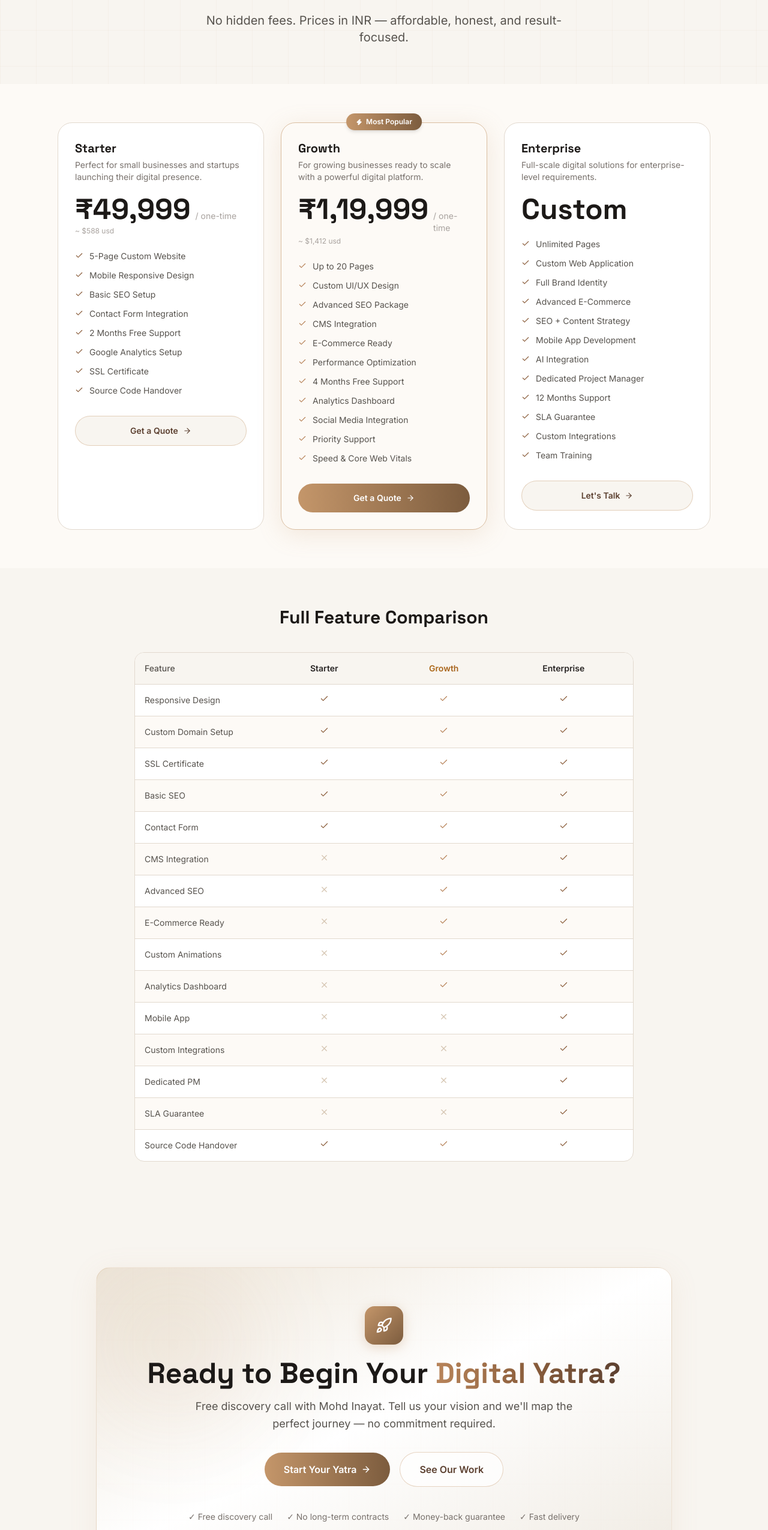
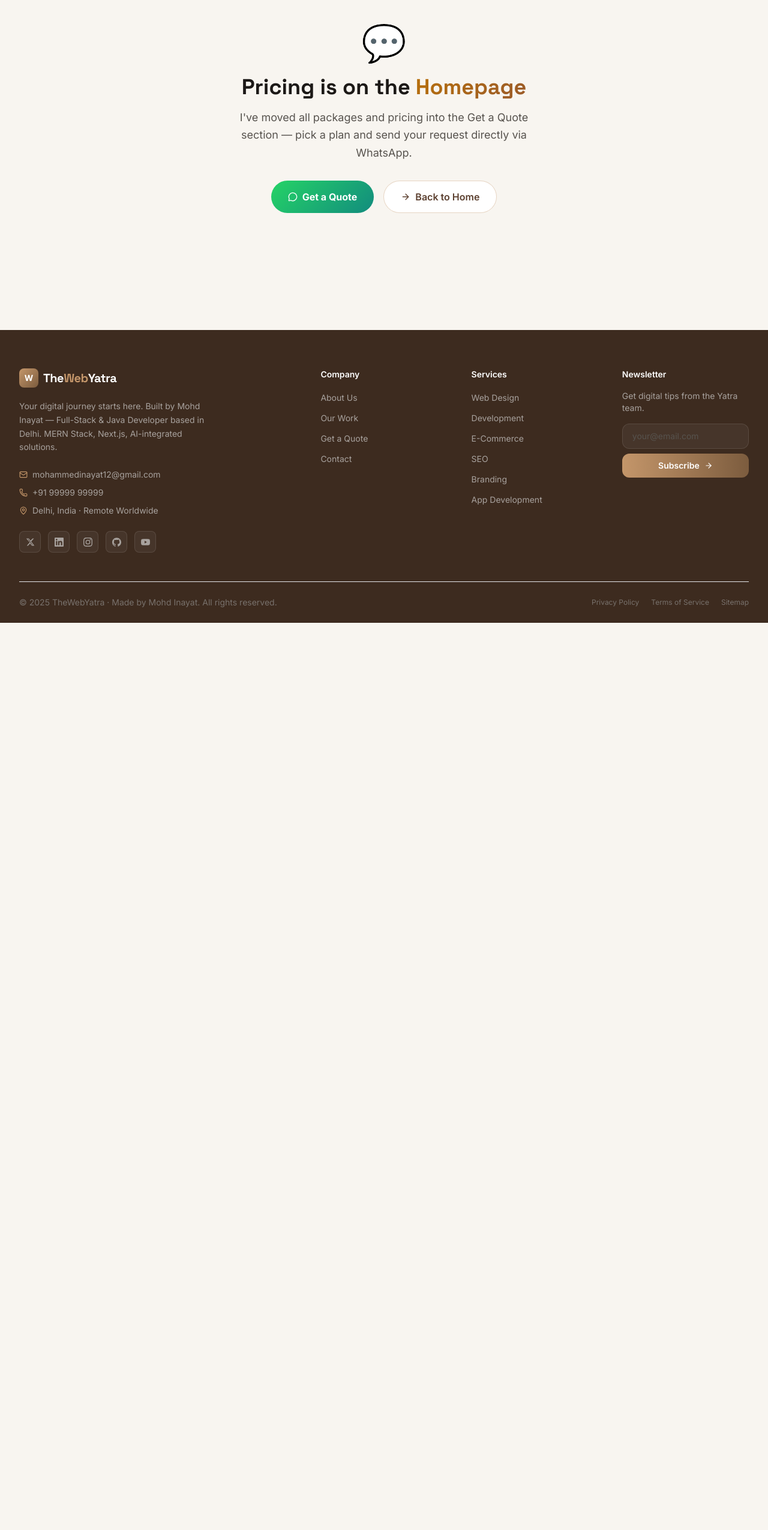
Before and after one commit to mohammedinayat57-cell/TheWebYatra, a Next.js app: page /pricing in a window 1280 px wide. Shown: the part 250-2800 px from the top of the page at 60% size. After the commit the page ends 1288 px from the top, so only its background shows below. Built offline with nearby package versions, Linux system fonts and the light colour scheme.

Commit message:
fix: navbar get a quote, cta whatsapp, pricing redirect, mobile responsive improvements

```diff
--- a/src/app/pricing/PricingPageClient.tsx
+++ b/src/app/pricing/PricingPageClient.tsx
@@ -1,146 +1,33 @@
 "use client";
 import { motion } from "framer-motion";
 import Link from "next/link";
-import { Check, X, Zap, ArrowRight } from "lucide-react";
-import { pricingPlans } from "@/lib/data";
-import CTABanner from "@/components/sections/CTABanner";
-
-const usdEquiv: Record<string, string> = {
-  "₹49,999": "~ $588 usd",
-  "₹1,19,999": "~ $1,412 usd",
-};
-
-const featureComparison = [
-  { feature: "Responsive Design",       starter: true,  growth: true,  enterprise: true },
-  { feature: "Custom Domain Setup",     starter: true,  growth: true,  enterprise: true },
-  { feature: "SSL Certificate",         starter: true,  growth: true,  enterprise: true },
-  { feature: "Basic SEO",               starter: true,  growth: true,  enterprise: true },
-  { feature: "Contact Form",            starter: true,  growth: true,  enterprise: true },
-  { feature: "CMS Integration",         starter: false, growth: true,  enterprise: true },
-  { feature: "Advanced SEO",            starter: false, growth: true,  enterprise: true },
-  { feature: "E-Commerce Ready",        starter: false, growth: true,  enterprise: true },
-  { feature: "Custom Animations",       starter: false, growth: true,  enterprise: true },
-  { feature: "Analytics Dashboard",     starter: false, growth: true,  enterprise: true },
-  { feature: "Mobile App",              starter: false, growth: false, enterprise: true },
-  { feature: "Custom Integrations",     starter: false, growth: false, enterprise: true },
-  { feature: "Dedicated PM",            starter: false, growth: false, enterprise: true },
-  { feature: "SLA Guarantee",           starter: false, growth: false, enterprise: true },
-  { feature: "Source Code Handover",    starter: true,  growth: true,  enterprise: true },
-];
+import { ArrowRight, MessageCircle } from "lucide-react";
 
 export default function PricingPageClient() {
   return (
-    <>
-      {/* Hero */}
-      <section className="relative pt-32 pb-16 bg-cream-100 dark:bg-dark-400 overflow-hidden">
-        <div className="absolute inset-0 animated-grid" />
-        <div className="relative max-w-4xl mx-auto px-4 sm:px-6 lg:px-8 text-center">
-          <motion.div initial={{ opacity: 0, y: 20 }} animate={{ opacity: 1, y: 0 }}
-            className="inline-flex items-center gap-2 px-4 py-1.5 rounded-full border border-warm-400/30 bg-warm-400/10 text-warm-700 dark:text-warm-400 text-sm font-medium mb-6">
-            <span className="w-1.5 h-1.5 rounded-full bg-warm-400 animate-pulse" /> Pricing
-          </motion.div>
-          <motion.h1 className="font-display text-4xl md:text-5xl lg:text-6xl font-bold text-stone-900 dark:text-cream-100 mb-6"
-            initial={{ opacity: 0, y: 30 }} animate={{ opacity: 1, y: 0 }} transition={{ delay: 0.1 }}>
-            Simple, Transparent <span className="gradient-text">Pricing</span>
-          </motion.h1>
-          <motion.p className="text-stone-600 dark:text-stone-400 text-lg md:text-xl max-w-2xl mx-auto"
-            initial={{ opacity: 0 }} animate={{ opacity: 1 }} transition={{ delay: 0.2 }}>
-            No hidden fees. Prices in INR — affordable, honest, and result-focused.
-          </motion.p>
+    <section className="min-h-screen bg-cream-100 dark:bg-dark-400 flex items-center justify-center px-4 pt-24">
+      <motion.div initial={{ opacity: 0, y: 30 }} animate={{ opacity: 1, y: 0 }}
+        transition={{ duration: 0.6 }}
+        className="max-w-lg w-full text-center">
+        <div className="text-6xl mb-6">💬</div>
+        <h1 className="font-display text-3xl md:text-4xl font-bold text-stone-900 dark:text-cream-100 mb-4">
+          Pricing is on the <span className="gradient-text">Homepage</span>
+        </h1>
+        <p className="text-stone-600 dark:text-stone-400 text-lg mb-8 leading-relaxed">
+          I&apos;ve moved all packages and pricing into the Get a Quote section — pick a plan and send your request directly via WhatsApp.
+        </p>
+        <div className="flex flex-col sm:flex-row gap-4 justify-center">
+          <Link href="/#quote"
+            className="inline-flex items-center justify-center gap-2 px-7 py-3.5 rounded-full font-bold text-white text-base transition-all hover:-translate-y-0.5 hover:shadow-[0_8px_28px_rgba(37,211,102,0.35)]"
+            style={{ background: "linear-gradient(135deg,#25D366,#128C7E)" }}>
+            <MessageCircle size={16} /> Get a Quote
+          </Link>
+          <Link href="/"
+            className="inline-flex items-center justify-center gap-2 px-7 py-3.5 rounded-full font-semibold text-warm-800 dark:text-warm-400 border border-warm-400/40 bg-white dark:bg-dark-200 hover:bg-cream-200 dark:hover:bg-dark-100 transition-all">
+            <ArrowRight size={16} /> Back to Home
+          </Link>
         </div>
-      </section>
-
-      {/* Cards */}
-      <section className="py-16 bg-cream-50 dark:bg-dark-300">
-        <div className="max-w-6xl mx-auto px-4 sm:px-6 lg:px-8">
-          <div className="grid grid-cols-1 md:grid-cols-3 gap-6 lg:gap-7">
-            {pricingPlans.map((plan, i) => (
-              <motion.div key={plan.id} initial={{ opacity: 0, y: 30 }} animate={{ opacity: 1, y: 0 }}
-                transition={{ delay: i * 0.12 }}
-                className={`relative p-7 rounded-3xl border transition-all duration-300 ${
-                  plan.highlighted
-                    ? "border-warm-400/60 bg-gradient-to-b from-warm-400/8 to-white dark:to-dark-200 shadow-[0_8px_40px_rgba(196,150,106,0.18)]"
-                    : "border-cream-400 dark:border-dark-50 bg-white dark:bg-dark-200 hover:border-warm-400/40"
-                }`}>
-                {plan.highlighted && (
-                  <div className="absolute -top-4 left-1/2 -translate-x-1/2 flex items-center gap-1.5 px-4 py-1.5 rounded-full text-xs font-semibold text-white shadow-md bg-gradient-to-r from-warm-400 to-warm-700">
-                    <Zap size={11} fill="currentColor" /> Most Popular
-                  </div>
-                )}
-                <div className="mb-6">
-                  <h3 className="font-display text-xl font-bold text-stone-900 dark:text-cream-200 mb-1">{plan.name}</h3>
-                  <p className="text-stone-500 dark:text-stone-500 text-sm mb-5">{plan.description}</p>
-                  {/* INR — big */}
-                  <div className="flex items-baseline gap-2">
-                    <span className="font-display text-5xl font-bold text-stone-900 dark:text-cream-100">{plan.price}</span>
-                    {plan.price !== "Custom" && (
-                      <span className="text-stone-400 dark:text-stone-600 text-sm">/ {plan.period}</span>
-                    )}
-                  </div>
-                  {/* USD — small */}
-                  {usdEquiv[plan.price] && (
-                    <span className="text-stone-400 dark:text-stone-600 text-xs mt-1 block">{usdEquiv[plan.price]}</span>
-                  )}
-                </div>
-                <ul className="space-y-3 mb-8">
-                  {plan.features.map((f) => (
-                    <li key={f} className="flex items-start gap-2.5 text-sm">
-                      <Check size={14} className={`flex-shrink-0 mt-0.5 ${plan.highlighted ? "text-warm-500" : "text-warm-600 dark:text-warm-500"}`} />
-                      <span className="text-stone-600 dark:text-stone-400">{f}</span>
-                    </li>
-                  ))}
-                </ul>
-                <Link href="/contact"
-                  className={`flex items-center justify-center gap-2 w-full py-3.5 rounded-full font-semibold text-sm transition-all duration-300 hover:-translate-y-0.5 ${
-                    plan.highlighted
-                      ? "text-white bg-gradient-to-r from-warm-400 to-warm-700 hover:shadow-[0_6px_20px_rgba(196,150,106,0.35)]"
-                      : "text-warm-800 dark:text-warm-400 border border-warm-400/40 bg-cream-100 dark:bg-dark-100 hover:border-warm-400/70 hover:bg-cream-300 dark:hover:bg-dark-50"
-                  }`}>
-                  {plan.cta} <ArrowRight size={14} />
-                </Link>
-              </motion.div>
-            ))}
-          </div>
-        </div>
-      </section>
-
-      {/* Feature comparison */}
-      <section className="py-16 bg-cream-100 dark:bg-dark-400">
-        <div className="max-w-4xl mx-auto px-4 sm:px-6 lg:px-8">
-          <motion.h2 className="font-display text-2xl md:text-3xl font-bold text-stone-900 dark:text-cream-100 text-center mb-10"
-            initial={{ opacity: 0, y: 20 }} whileInView={{ opacity: 1, y: 0 }} viewport={{ once: true }}>
-            Full Feature Comparison
-          </motion.h2>
-          <motion.div className="rounded-2xl border border-cream-400 dark:border-dark-50 bg-white dark:bg-dark-200 overflow-hidden"
-            initial={{ opacity: 0 }} whileInView={{ opacity: 1 }} viewport={{ once: true }}>
-            {/* Header */}
-            <div className="grid grid-cols-4 p-4 border-b border-cream-400 dark:border-dark-50 bg-cream-100 dark:bg-dark-100">
-              <div className="text-stone-600 dark:text-stone-400 text-sm font-medium">Feature</div>
-              {pricingPlans.map((p) => (
-                <div key={p.id} className={`text-center text-sm font-semibold ${p.highlighted ? "gradient-text" : "text-stone-800 dark:text-cream-200"}`}>
-                  {p.name}
-                </div>
-              ))}
-            </div>
-            {featureComparison.map((row, i) => (
-              <div key={row.feature}
-                className={`grid grid-cols-4 p-4 border-b border-cream-400 dark:border-dark-50 last:border-0 ${i % 2 === 0 ? "" : "bg-cream-50 dark:bg-dark-100/50"}`}>
-                <div className="text-stone-600 dark:text-stone-400 text-sm">{row.feature}</div>
-                {[row.starter, row.growth, row.enterprise].map((val, j) => (
-                  <div key={j} className="flex justify-center">
-                    {val
-                      ? <Check size={15} className={j === 1 ? "text-warm-500" : "text-warm-600 dark:text-warm-500"} />
-                      : <X size={15} className="text-cream-500 dark:text-dark-50" />
-                    }
-                  </div>
-                ))}
-              </div>
-            ))}
-          </motion.div>
-        </div>
-      </section>
-
-      <CTABanner />
-    </>
+      </motion.div>
+    </section>
   );
 }
--- a/src/app/work/[slug]/WorkDetailClient.tsx
+++ b/src/app/work/[slug]/WorkDetailClient.tsx
@@ -1,7 +1,7 @@
 "use client";
 import { motion } from "framer-motion";
 import Link from "next/link";
-import { ArrowLeft, ArrowRight, Tag } from "lucide-react";
+import { ArrowLeft, ArrowRight, Tag, MessageCircle } from "lucide-react";
 import type { Project } from "@/types";
 import { projects } from "@/lib/data";
 
@@ -156,9 +156,10 @@ export default function WorkDetailClient({ project }: Props) {
                 </div>
               </div>
 
-              <Link href="/contact"
-                className="flex items-center justify-center gap-2 w-full py-3.5 rounded-2xl font-semibold text-white text-sm bg-gradient-to-r from-warm-400 to-warm-700 hover:shadow-[0_4px_20px_rgba(196,150,106,0.30)] transition-all">
-                Start a Similar Project <ArrowRight size={14} />
+              <Link href="/#quote"
+                className="flex items-center justify-center gap-2 w-full py-3.5 rounded-2xl font-semibold text-white text-sm transition-all hover:shadow-[0_4px_20px_rgba(37,211,102,0.30)]"
+                style={{ background: "linear-gradient(135deg,#25D366,#128C7E)" }}>
+                <MessageCircle size={14} /> Get a Quote <ArrowRight size={14} />
               </Link>
             </div>
           </div>
--- a/src/components/layout/Footer.tsx
+++ b/src/components/layout/Footer.tsx
@@ -5,10 +5,10 @@ import { XIcon, LinkedInIcon, InstagramIcon, GitHubIcon, YouTubeIcon } from "@/c
 
 const footerLinks = {
   company: [
-    { href: "/about", label: "About Us" },
-    { href: "/work", label: "Our Work" },
-    { href: "/pricing", label: "Pricing" },
-    { href: "/contact", label: "Contact" },
+    { href: "/about",    label: "About Us" },
+    { href: "/work",     label: "Our Work" },
+    { href: "/#quote",   label: "Get a Quote" },
+    { href: "/contact",  label: "Contact" },
   ],
   services: [
     { href: "/services#web-design", label: "Web Design" },
--- a/src/components/layout/Navbar.tsx
+++ b/src/components/layout/Navbar.tsx
@@ -3,16 +3,16 @@ import { useState, useEffect } from "react";
 import Link from "next/link";
 import { usePathname } from "next/navigation";
 import { motion, AnimatePresence } from "framer-motion";
-import { Menu, X, ArrowRight } from "lucide-react";
+import { Menu, X } from "lucide-react";
 import ThemeToggle from "@/components/ui/ThemeToggle";
 
 const navLinks = [
-  { href: "/", label: "Home" },
+  { href: "/",         label: "Home" },
   { href: "/services", label: "Services" },
-  { href: "/work", label: "Work" },
-  { href: "/about", label: "About" },
-  { href: "/pricing", label: "Pricing" },
-  { href: "/contact", label: "Contact" },
+  { href: "/work",     label: "Work" },
+  { href: "/about",    label: "About" },
+  { href: "/#quote",   label: "Pricing" },
+  { href: "/contact",  label: "Contact" },
 ];
 
 export default function Navbar() {
@@ -86,10 +86,10 @@ export default function Navbar() {
           <div className="flex items-center gap-2">
             <ThemeToggle />
             <Link
-              href="/contact"
+              href="/#quote"
               className="hidden md:inline-flex items-center gap-2 px-5 py-2.5 rounded-full text-sm font-semibold text-white bg-gradient-to-r from-warm-400 to-warm-700 transition-all duration-300 hover:-translate-y-0.5 hover:shadow-[0_4px_20px_rgba(196,150,106,0.4)]"
             >
-              Start Your Yatra <ArrowRight size={14} />
+              Get a Quote
             </Link>
             <button
               onClick={() => setMobileOpen(!mobileOpen)}
@@ -138,10 +138,10 @@ export default function Navbar() {
                 ))}
               </ul>
               <Link
-                href="/contact"
+                href="/#quote"
                 className="flex items-center justify-center gap-2 w-full py-3 rounded-full text-sm font-semibold text-white bg-gradient-to-r from-warm-400 to-warm-700"
               >
-                Start Your Yatra <ArrowRight size={14} />
+                Get a Quote
               </Link>
             </motion.div>
           </motion.div>
--- a/src/components/sections/CTABanner.tsx
+++ b/src/components/sections/CTABanner.tsx
@@ -1,52 +1,54 @@
 "use client";
 import { motion } from "framer-motion";
 import Link from "next/link";
-import { ArrowRight, Rocket } from "lucide-react";
+import { MessageCircle, Code2 } from "lucide-react";
 
 export default function CTABanner() {
   return (
-    <section className="relative py-20 md:py-28 bg-cream-100 dark:bg-dark-400 overflow-hidden">
+    <section className="relative py-16 md:py-24 bg-cream-100 dark:bg-dark-400 overflow-hidden">
       <div className="max-w-5xl mx-auto px-4 sm:px-6 lg:px-8">
         <motion.div
           initial={{ opacity: 0, y: 40 }} whileInView={{ opacity: 1, y: 0 }}
           viewport={{ once: true, margin: "-100px" }} transition={{ duration: 0.7 }}
-          className="relative rounded-3xl overflow-hidden p-10 md:p-16 text-center border border-warm-400/25 dark:border-warm-400/15 bg-gradient-to-br from-cream-300 dark:from-dark-100 via-white dark:via-dark-200 to-cream-200 dark:to-dark-100 shadow-[0_8px_48px_rgba(196,150,106,0.10)] dark:shadow-[0_8px_48px_rgba(196,150,106,0.06)]">
+          className="relative rounded-3xl overflow-hidden p-8 sm:p-12 md:p-16 text-center border border-warm-400/25 dark:border-warm-400/15 bg-gradient-to-br from-cream-300 dark:from-dark-100 via-white dark:via-dark-200 to-cream-200 dark:to-dark-100 shadow-[0_8px_48px_rgba(196,150,106,0.10)]">
+
           {/* blobs */}
-          <div className="absolute top-0 left-0 w-64 h-64 bg-warm-400/10 dark:bg-warm-400/6 rounded-full blur-[80px] pointer-events-none" />
-          <div className="absolute bottom-0 right-0 w-64 h-64 bg-warm-400/8 dark:bg-warm-400/4 rounded-full blur-[80px] pointer-events-none" />
-          <div className="absolute inset-0 animated-grid opacity-30" />
+          <div className="absolute top-0 left-0 w-48 sm:w-64 h-48 sm:h-64 bg-warm-400/10 rounded-full blur-[80px] pointer-events-none" />
+          <div className="absolute bottom-0 right-0 w-48 sm:w-64 h-48 sm:h-64 bg-warm-400/8 rounded-full blur-[80px] pointer-events-none" />
+          <div className="absolute inset-0 animated-grid opacity-25" />
 
           <div className="relative z-10">
             <motion.div initial={{ scale: 0.5, opacity: 0 }} whileInView={{ scale: 1, opacity: 1 }}
               viewport={{ once: true }} transition={{ duration: 0.5 }}
-              className="inline-flex items-center justify-center w-16 h-16 rounded-2xl mb-6 shadow-[0_4px_20px_rgba(196,150,106,0.35)] bg-gradient-to-br from-warm-400 to-warm-700">
-              <Rocket size={28} className="text-white" />
+              className="inline-flex items-center justify-center w-14 h-14 sm:w-16 sm:h-16 rounded-2xl mb-5 shadow-lg bg-gradient-to-br from-warm-400 to-warm-700">
+              <Code2 size={26} className="text-white" />
             </motion.div>
 
-            <h2 className="font-display text-3xl md:text-4xl lg:text-5xl font-bold text-stone-900 dark:text-cream-100 mb-4 leading-tight">
-              Ready to Begin Your{" "}
+            <h2 className="font-display text-2xl sm:text-3xl md:text-4xl lg:text-5xl font-bold text-stone-900 dark:text-cream-100 mb-4 leading-tight">
+              Ready to Build Something{" "}
               <span className="bg-clip-text text-transparent bg-gradient-to-r from-warm-500 via-warm-600 to-warm-800 dark:from-warm-400 dark:via-warm-500 dark:to-warm-600">
-                Digital Yatra?
+                Real?
               </span>
             </h2>
 
-            <p className="text-stone-600 dark:text-stone-400 text-lg max-w-2xl mx-auto mb-8 leading-relaxed">
-              Free discovery call with Mohd Inayat. Tell us your vision and we&apos;ll map the perfect journey — no commitment required.
+            <p className="text-stone-600 dark:text-stone-400 text-base sm:text-lg max-w-xl mx-auto mb-8 leading-relaxed">
+              Drop me a message on WhatsApp. Free quote, fast response, zero commitment — let&apos;s talk about your project today.
             </p>
 
-            <div className="flex flex-wrap items-center justify-center gap-4">
-              <Link href="/contact"
-                className="inline-flex items-center gap-2 px-8 py-4 rounded-full font-semibold text-white text-base bg-gradient-to-r from-warm-400 to-warm-700 transition-all duration-300 hover:-translate-y-1 hover:shadow-[0_8px_32px_rgba(196,150,106,0.40)]">
-                Start Your Yatra <ArrowRight size={16} />
+            <div className="flex flex-col sm:flex-row items-center justify-center gap-4">
+              <Link href="/#quote"
+                className="w-full sm:w-auto inline-flex items-center justify-center gap-2 px-7 py-4 rounded-full font-bold text-white text-base transition-all duration-300 hover:-translate-y-1 hover:shadow-[0_8px_32px_rgba(37,211,102,0.40)]"
+                style={{ background: "linear-gradient(135deg,#25D366,#128C7E)" }}>
+                <MessageCircle size={18} /> Get a Free Quote
               </Link>
               <Link href="/work"
-                className="inline-flex items-center gap-2 px-8 py-4 rounded-full font-semibold text-warm-800 dark:text-warm-400 text-base border border-warm-400/40 bg-white/70 dark:bg-dark-200/70 hover:border-warm-400/70 hover:bg-white dark:hover:bg-dark-200 transition-all">
-                See Our Work
+                className="w-full sm:w-auto inline-flex items-center justify-center gap-2 px-7 py-4 rounded-full font-semibold text-warm-800 dark:text-warm-400 text-base border border-warm-400/40 bg-white/80 dark:bg-dark-200/80 hover:border-warm-400/70 hover:bg-white dark:hover:bg-dark-200 transition-all">
+                See My Work
               </Link>
             </div>
 
-            <div className="flex flex-wrap items-center justify-center gap-6 mt-10 text-sm text-stone-500 dark:text-stone-600">
-              {["✓ Free discovery call", "✓ No long-term contracts", "✓ Money-back guarantee", "✓ Fast delivery"].map((item) => (
+            <div className="flex flex-wrap items-center justify-center gap-4 sm:gap-6 mt-8 text-sm text-stone-500 dark:text-stone-600">
+              {["✓ Free quote", "✓ No long contracts", "✓ Ships in 2–4 weeks", "✓ WhatsApp support"].map((item) => (
                 <span key={item}>{item}</span>
               ))}
             </div>
--- a/src/components/sections/Hero.tsx
+++ b/src/components/sections/Hero.tsx
@@ -47,8 +47,7 @@ export default function Hero() {
               <p className="text-stone-500 dark:text-stone-500 text-base font-medium mb-2 tracking-wide">
                 Hi, I&apos;m Mohd Inayat 👋
               </p>
-              <h1 className="font-display text-4xl sm:text-5xl md:text-6xl lg:text-5xl xl:text-6xl font-bold text-stone-900 dark:text-cream-100 leading-[1.1] tracking-tight mb-2">
-                Full-Stack{" "}
+              <h1 className="font-display text-4xl sm:text-5xl md:text-6xl lg:text-5xl xl:text-6xl font-bold text-stone-900 dark:text-cream-100 leading-[1.1] tracking-tight mb-2">                Full-Stack{" "}
                 <span className="bg-clip-text text-transparent bg-gradient-to-r from-warm-500 via-warm-600 to-warm-800 dark:from-warm-400 dark:via-warm-500 dark:to-warm-600">
                   Developer
                 </span>
```
